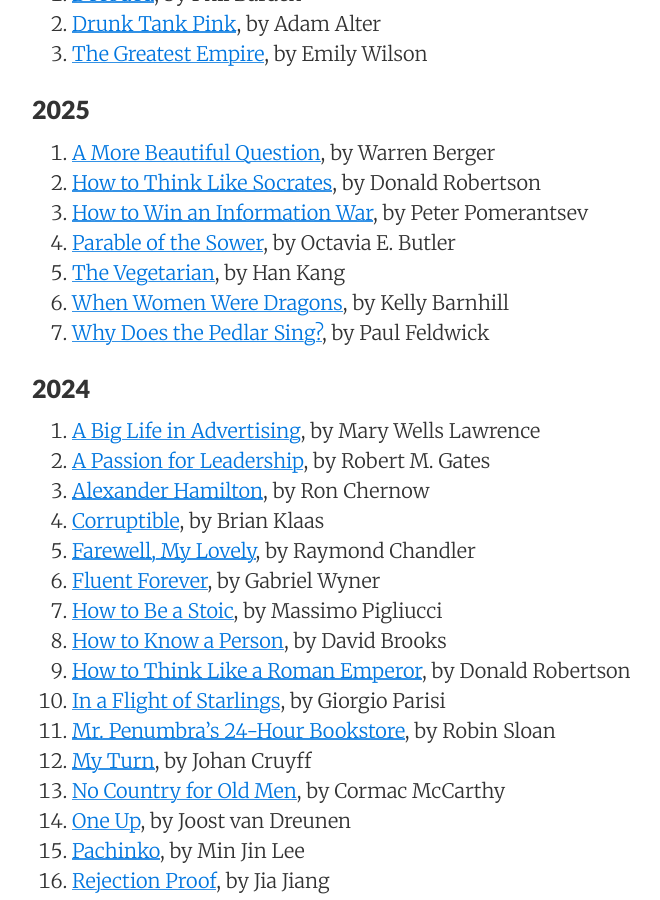
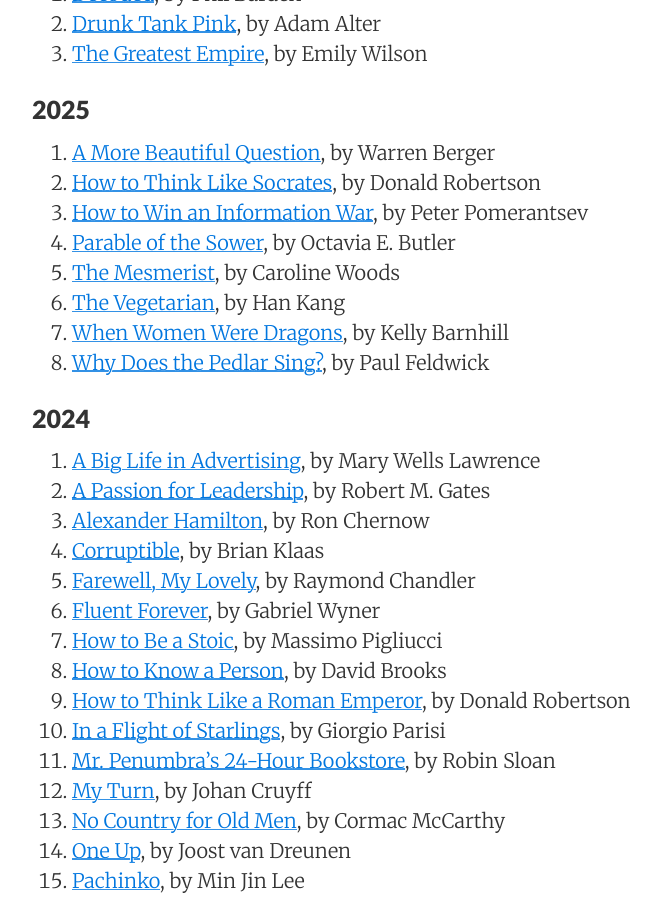
Before and after one commit to sewardlee337/sewardlee337.github.io, a Jekyll site: the page built from readinglist.md, in a window 1280 px wide and 900 px high, scrolled down 440 px. Shown: the whole window, without its empty margins (188-848 px from the left). Built offline with Jekyll 4.4.1, drawn with Linux system fonts in a browser that asks for light colours; nearby versions of some CDN libraries.

Commit message:
update reading list

```diff
--- a/readinglist.md
+++ b/readinglist.md
@@ -24,6 +24,7 @@ _"My alma mater was books, a good library... I could spend the rest of my life r
 1. [How to Think Like Socrates](https://www.amazon.com/How-Think-Like-Socrates-Philosophy/dp/1250280508), by Donald Robertson
 1. [How to Win an Information War](https://www.amazon.com/How-Win-Information-War-Propagandist/dp/1541774728), by Peter Pomerantsev
 1. [Parable of the Sower](https://www.amazon.com/Parable-Sower-Earthseed-Octavia-Butler/dp/0446675504), by Octavia E. Butler
+1. [The Mesmerist](https://www.amazon.com/Mesmerist-Novel-Caroline-Woods-ebook/dp/B0CPXZ2TCX), by Caroline Woods
 1. [The Vegetarian](https://www.amazon.com/Vegetarian-Han-Kang/dp/1101906111), by Han Kang
 1. [When Women Were Dragons](https://www.amazon.com/When-Women-Were-Dragons-Novel/dp/0385548222), by Kelly Barnhill
 1. [Why Does the Pedlar Sing?](https://www.amazon.com/Why-Does-Pedlar-Sing-Advertising-ebook/dp/B08WC3QDQB/ref=tmm_kin_swatch_0?_encoding=UTF8&qid=&sr=), by Paul Feldwick
```
